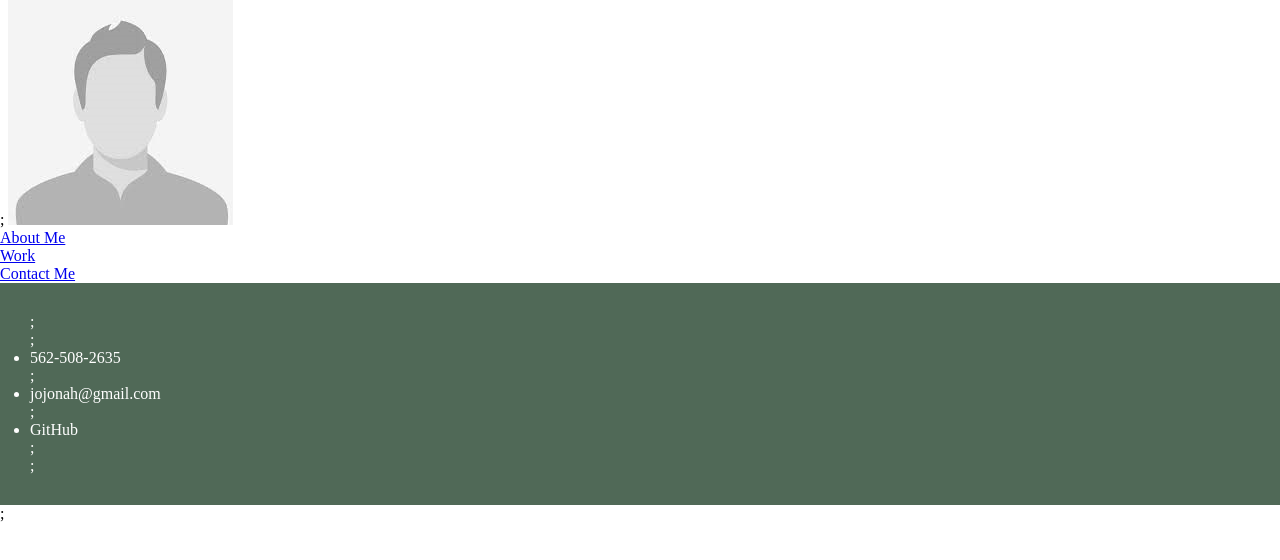
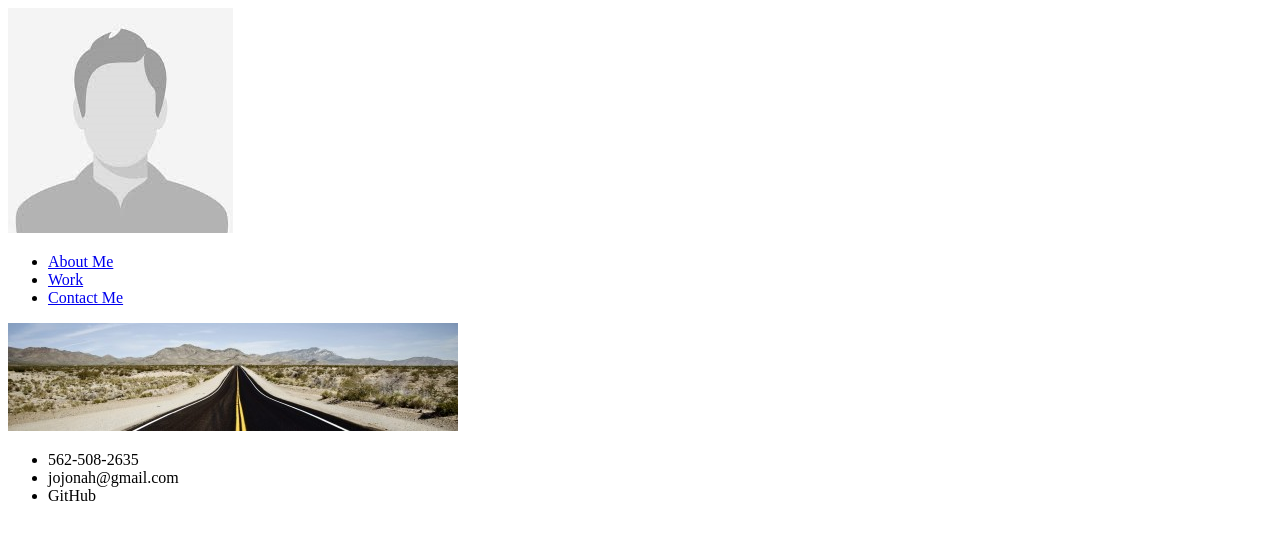
Before and after one commit to jojonah1812/HW-2, a plain HTML site: page index.html in a window 1280 px wide. Drawn offline with Linux system fonts and the light colour scheme.

Commit message:
starting over

```diff
--- a/Assets/css/hw2style.css
+++ /dev/null
@@ -1,44 +0,0 @@
-* {
-    box-sizing: border-box;
-    padding: 0;
-    margin: 0;
-    }
-
-
-main {
-    display:flex;
-}
-
-.nav
-
-.list {
-    justify-content:Flex End;
-        }
-
-
-
-
-
-
-
-
-
-
-
-
-
-
-
-
-
-
-
-
-
-.footer {
-    justify-content:right;
-    text-align: inline;
-    padding: 30px;
-    background-color: rgb(80, 105, 87);
-    color: white;
-}
--- /dev/null
+++ b/Assets/css/style.css
@@ -0,0 +1,5 @@
+* {
+    box-sizing: border-box
+    padding: 0
+    margin: 0
+    }
--- a/index.html
+++ b/index.html
@@ -5,16 +5,17 @@
     <meta http-equiv="X-UA-Compatible" content="IE=edge">
     <meta name="viewport" content="width=device-width, initial-scale=1.0">
     <title>Jonah Haase</title>
-    <link rel="stylesheet" href="./assets/css/hw2style.css"/>
+    <link rel="stylesheet" href="./assets/css/style.css"/>
 </head>
+
 <body>
-    <header class='header'>
-        <nav class='nav'>;
+    <header>
+        <nav>
            <img src=Assets/images/outlinePerson.jpg alt='dashing picture of Jonah'/>
 
             <ul class='list'>
                 <li>
-                    <a href="#search-engine-optimization">About Me</a>
+                    <a href="#">About Me</a>
                 </li>
                 <li>
                     <a href="#something">Work</a>
@@ -26,22 +27,29 @@
         </nav>
     </header>
 
-    <!--ABOUT ME section-->
-    <section></section>
+    <main>
+        <sectionRibbon>
+            <img src=Assets/images/ribbonRoad.jpg  alt='long winding road'/>
+        </sectionRibbon>
 
-    <!--WORK section-->
-    <main></main>
+        <!--ABOUT ME section-->
+        <sectionAbout>
+        </sectionAbout>
 
+        <!--WORK section-->
+        <sectionWork>
+        </sectionWork>
 
+    </main>
 
     <!--FOOTER - CONTACT ME section-->
-    <footer class='footer'>;
-        <ul class='list'>;
-            <li>562-508-2635</li>;
-            <li>jojonah@gmail.com</li>;
-            <li>GitHub</li>;
-        </ul>;
-    </footer>;
+    <footer>
+        <ul class='list'>
+            <li>562-508-2635</li>
+            <li>jojonah@gmail.com</li>
+            <li>GitHub</li>
+        </ul>
+    </footer>
 
 </body>
 </html>
```
Also changed, not shown: Assets/images/ribbonRoad.jpg (added).
